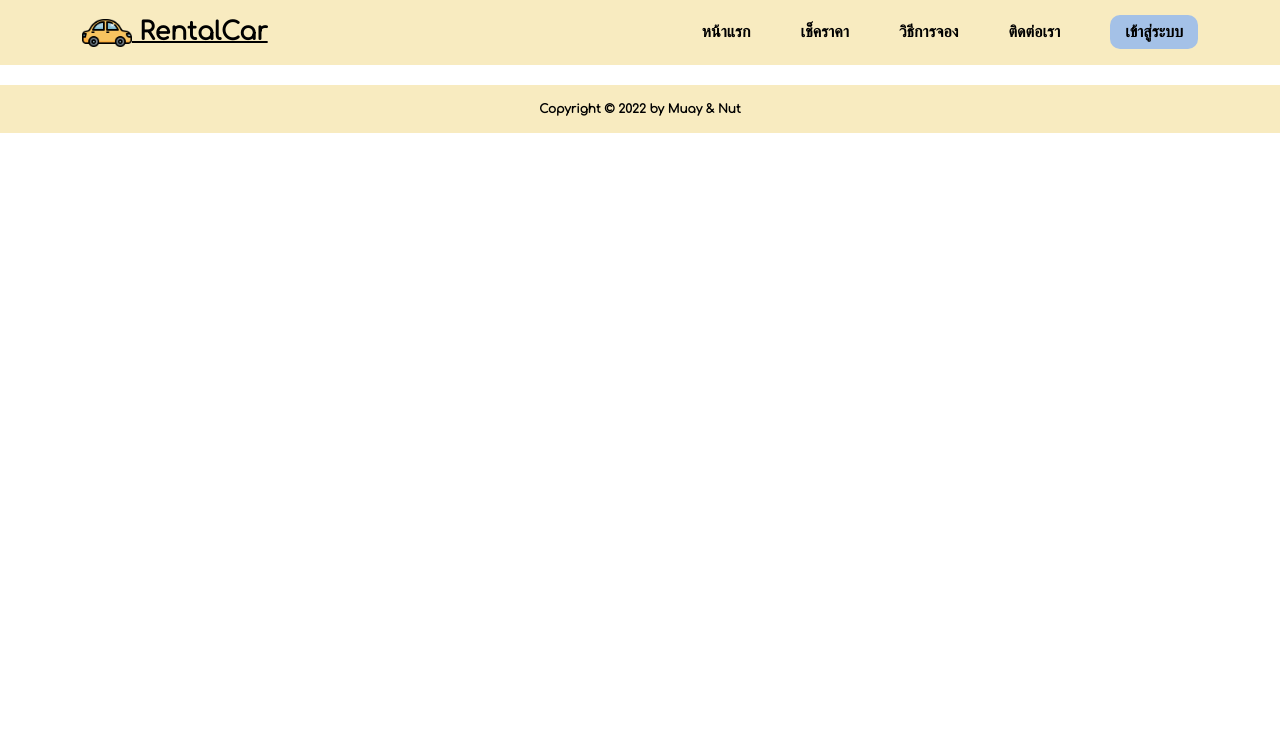
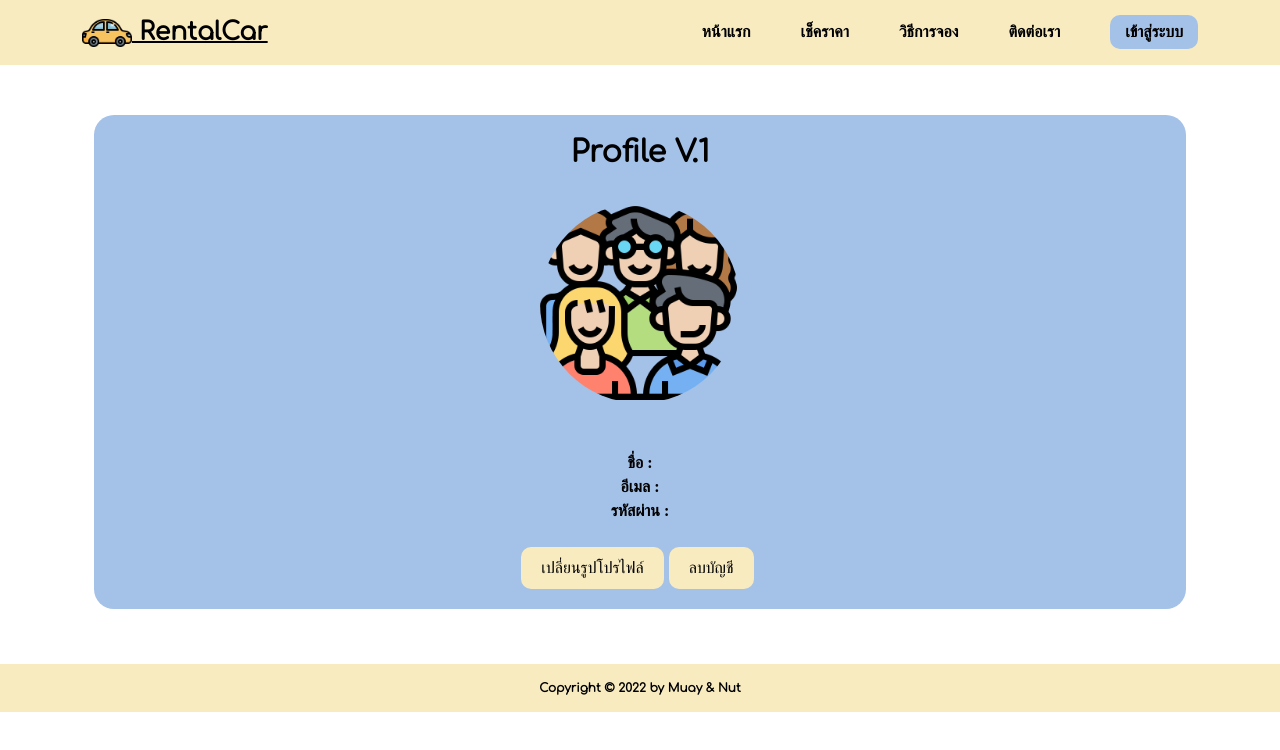
Before and after one commit to kejmaneel/rentalcar-project-angular, an Angular app: page /profile in a window 1280 px wide. Before the commit this address led to /. Shown: the top 750 px of the page. Built offline with nearby package versions, Linux system fonts and the light colour scheme; a web font is replaced by a local one.

Commit message:
create profile and edit app-routing.ts/module.ts

```diff
--- a/src/app/app.module.ts
+++ b/src/app/app.module.ts
@@ -9,11 +9,14 @@ import { FooterComponent } from './footer/footer.component';
 import { LoginComponent } from './login/login.component';
 import { Routes, RouterModule } from '@angular/router';
 import { RegisterComponent } from './register/register.component';
+import { ProfileComponent } from './profile/profile.component';
 
 const appRoutes: Routes = [
   { path: '', component: HomeComponent },
   { path: 'home', component: HomeComponent },
   { path: 'login', component: LoginComponent },
+  { path:'register', component: RegisterComponent },
+  { path: 'profile', component: ProfileComponent },
 ];
 @NgModule({
   declarations: [
@@ -23,6 +26,7 @@ const appRoutes: Routes = [
     FooterComponent,
     LoginComponent,
     RegisterComponent,
+    ProfileComponent,
   ],
   imports: [BrowserModule, AppRoutingModule, RouterModule.forRoot(appRoutes)],
   providers: [],
--- /dev/null
+++ b/src/app/profile/profile.component.html
@@ -0,0 +1,33 @@
+<div class="container">
+  <div class="container mt-5">
+    <div id="frame-pf">
+      <h1 class="pf-header f-en">Profile V.1</h1>
+      <br />
+      <div class="d-flex justify-content-center">
+        <img
+          src="assets/img/user.png"
+          class="rounded-circle"
+          alt="profilepic"
+        />
+      </div>
+      <br />
+      <br />
+      <div class="f-th">
+        <div class="d-flex justify-content-center">
+          <label>ชื่อ :</label>
+        </div>
+        <div class="d-flex justify-content-center">
+          <label>อีเมล :</label>
+        </div>
+        <div class="d-flex justify-content-center">
+          <label>รหัสผ่าน :</label>
+        </div>
+        <br />
+        <div class="d-flex justify-content-center">
+          <button type="button" class="btn-pf">เปลี่ยนรูปโปรไฟล์</button>
+          <button type="button" class="btn-pf">ลบบัญชี</button>
+        </div>
+      </div>
+    </div>
+  </div>
+</div>
--- /dev/null
+++ b/src/app/profile/profile.component.scss
@@ -0,0 +1,30 @@
+#frame-pf {
+  background-color: var(--blue);
+  padding: 20px;
+  margin-top: 50px;
+  margin-bottom: 55px;
+  border-radius: 20px;
+}
+.btn-pf {
+  background-color: var(--yellow);
+  color: black;
+  border: none;
+  margin-right: 5px;
+  border-radius: 10px;
+  padding-left: 20px;
+  padding-right: 20px;
+  padding-top: 9px;
+  padding-bottom: 9px;
+}
+.pf-header {
+  text-align: center;
+  font-size: 30px;
+  font-weight: bolder;
+  text-decoration: none;
+  cursor: pointer;
+}
+
+.rounded-circle {
+  width: 200px;
+  height: 200px;
+}
```
Also changed, not shown: src/app/app-routing.module.ts (+11 -1 lines), src/app/profile/profile.component.ts (added, +10 -0 lines), 1 other file (tests, documents, lock files or other folders).
